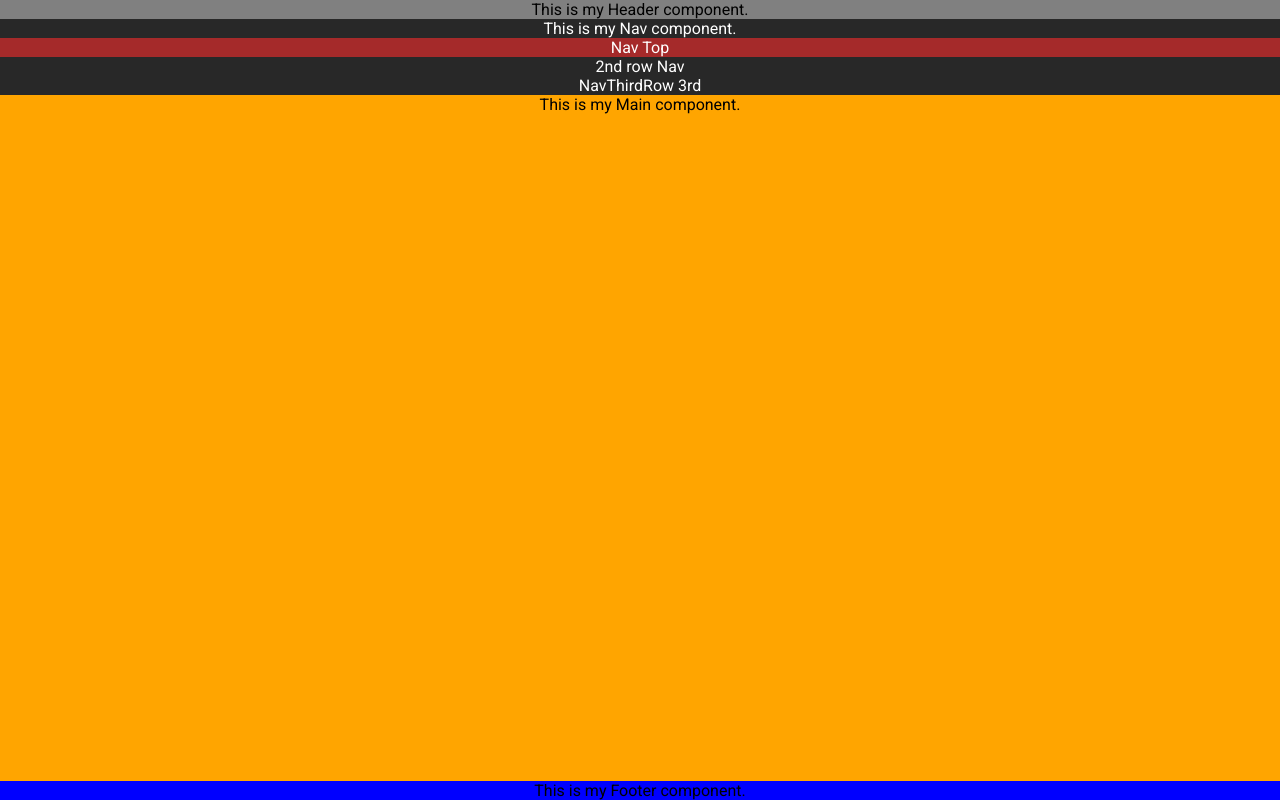
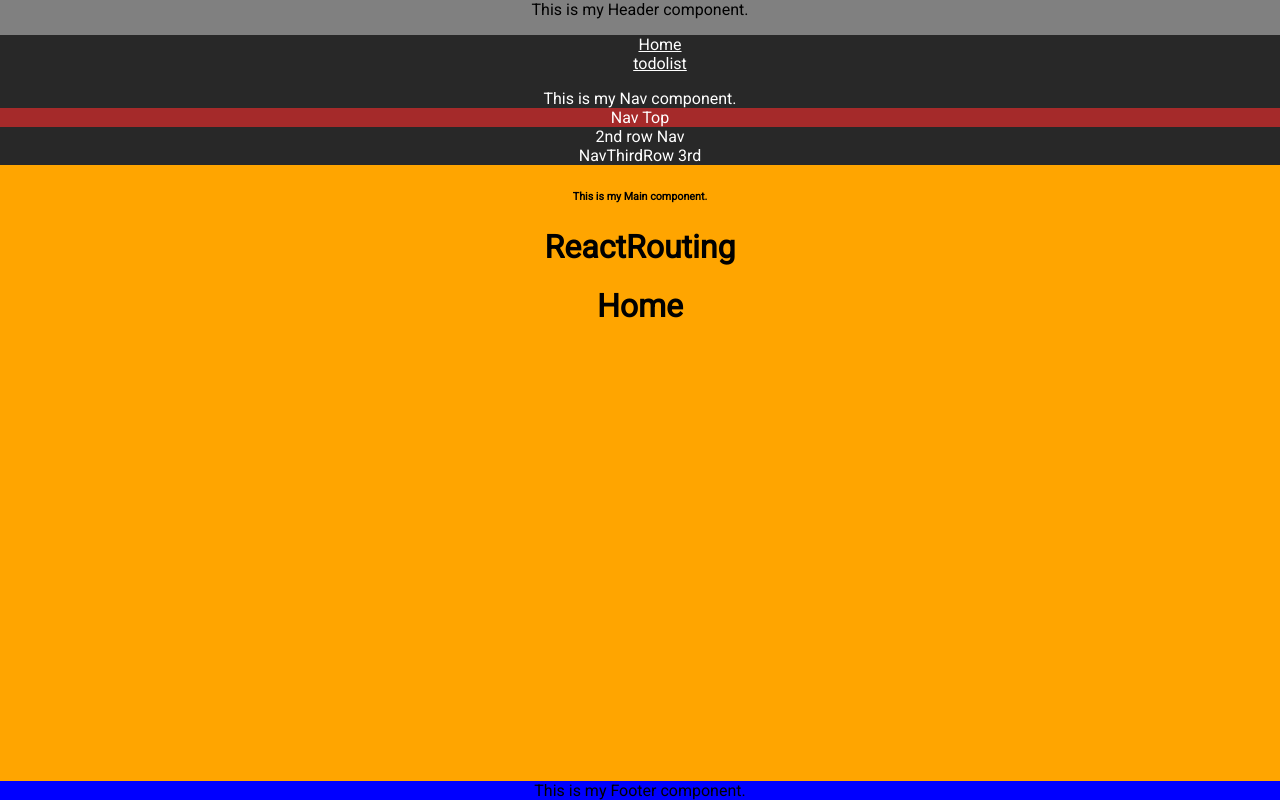
Before and after one commit to ccatto/cattoreactfun2018, a React (Create React App) app in the folder cattoreactappfunny2018may/: page / in a window 1280 px wide. Built offline with nearby package versions, Linux system fonts and the light colour scheme.

Commit message:
React Routing Added
React Routing Added to display simple routing for 2 pages via React-Routing-dom

```diff
--- a/cattoreactappfunny2018may/package.json
+++ b/cattoreactappfunny2018may/package.json
@@ -6,6 +6,7 @@
     "create-react-app": "^1.5.2",
     "react": "^16.4.0",
     "react-dom": "^16.4.0",
+    "react-router-dom": "^4.2.2",
     "react-scripts": "1.1.4"
   },
   "scripts": {
--- a/cattoreactappfunny2018may/src/App.js
+++ b/cattoreactappfunny2018may/src/App.js
@@ -5,6 +5,8 @@ import './App.css';
 import Header from './Components/Header.js';
 import Main from './Components/Main.js'
 import Footer from './Components/Footer.js';
+
+
 class App extends Component {
   render() {
     return (
--- /dev/null
+++ b/cattoreactappfunny2018may/src/Components/Cart.js
@@ -0,0 +1,14 @@
+import React, { Component } from 'react';
+
+
+class Cart extends Component {
+    render() {
+      return (
+        <div>
+          <h1>Cart</h1>
+    </div>
+      );
+    }
+  }
+
+  export default Cart;
--- /dev/null
+++ b/cattoreactappfunny2018may/src/Components/Home.js
@@ -0,0 +1,14 @@
+import React, { Component } from 'react';
+
+
+class Home extends Component {
+    render() {
+      return (
+        <div>
+           <h1>Home</h1>
+        </div>
+      );
+    }
+  }
+
+  export default Home;
--- a/cattoreactappfunny2018may/src/Components/Main.js
+++ b/cattoreactappfunny2018may/src/Components/Main.js
@@ -1,9 +1,15 @@
 import React, { Component } from 'react';
+import Home from './Home.js';
+import Cart from './Cart.js';
+import ReactRouting from './ReactRouting.js';
 
 class Main extends Component {
     render() {
       return (
-        <main>This is my Main component.</main>
+        <main>
+          <h6>This is my Main component.</h6>
+          <ReactRouting/>
+        </main>
       );
     }
   }
--- a/cattoreactappfunny2018may/src/Components/NPMPackagesInstalled.js
+++ b/cattoreactappfunny2018may/src/Components/NPMPackagesInstalled.js
@@ -8,7 +8,10 @@ class NPMPackagesInstalled extends Component {
         This is my NPMPackagesInstalled component.
         <h6>Creaqte-React-App</h6>
         <p>npm i create-react-app</p>
+        <h6>React Router</h6>
+        <p>npm install --save react-router-dom</p>
         <h6>Next Package</h6>
+        <p>npm install --save react-router-dom</p>
       </div>
     );
   }
--- a/cattoreactappfunny2018may/src/Components/Nav.js
+++ b/cattoreactappfunny2018may/src/Components/Nav.js
@@ -2,15 +2,24 @@ import React, { Component } from 'react';
 import NavTop from './NavTop.js';
 import NavSecondRow from './NavSecondRow.js';
 import NavThirdRow from './NavThirdRow.js';
+import './SimpleStyle.css';
 
 class Nav extends Component {
   render() {
     return (
       <nav>
+       <ul className="listStyleTypeNone colorWhite">
+          <li>
+            <a href='/'>Home</a>
+          </li>
+          <li>
+            <a href='/todolist'>todolist</a>
+          </li>
+        </ul>
         This is my Nav component.
-            <NavTop/>
-            <NavSecondRow/>
-            <NavThirdRow/>
+            <NavTop />
+        <NavSecondRow />
+        <NavThirdRow />
       </nav>
     );
   }
--- /dev/null
+++ b/cattoreactappfunny2018may/src/Components/ReactRouting.js
@@ -0,0 +1,27 @@
+import React, { Component } from 'react';
+import { BrowserRouter as Router, Route, Link } from "react-router-dom";
+
+import Home from './Home.js';
+import ToDoList from './ToDoList.js'
+
+
+class ReactRouting extends Component {
+  render() {
+    return (
+      <div>
+        <h1>
+          ReactRouting
+          </h1>
+        <Router>
+          <switch>
+          <Route exact path='/' component={Home} />
+          <Route path='/todolist' component={ToDoList} />
+          </switch>
+        </Router>
+
+      </div>
+    );
+  }
+}
+
+export default ReactRouting;
--- a/cattoreactappfunny2018may/src/Components/SimpleStyle.css
+++ b/cattoreactappfunny2018may/src/Components/SimpleStyle.css
@@ -1,3 +1,12 @@
 .some{
     background-color: brown;
 }
+.colorWhite{
+
+}
+.listStyleTypeNone li{
+    list-style-type: none;
+}
+.listStyleTypeNone li a{
+    color:white;
+}
--- a/cattoreactappfunny2018may/src/Components/ToDoList.js
+++ b/cattoreactappfunny2018may/src/Components/ToDoList.js
@@ -20,6 +20,9 @@ class ToDoList extends Component {
             Styel Footer
             </li>
           <li>
+            JSX .js File formating in VS Code
+            </li>
+          <li>
             Next thing
             </li>
         </ul>
```
Also changed, not shown: 1 other file (tests, documents, lock files or other folders). Lines whose indentation alone changed are shown as unchanged.
